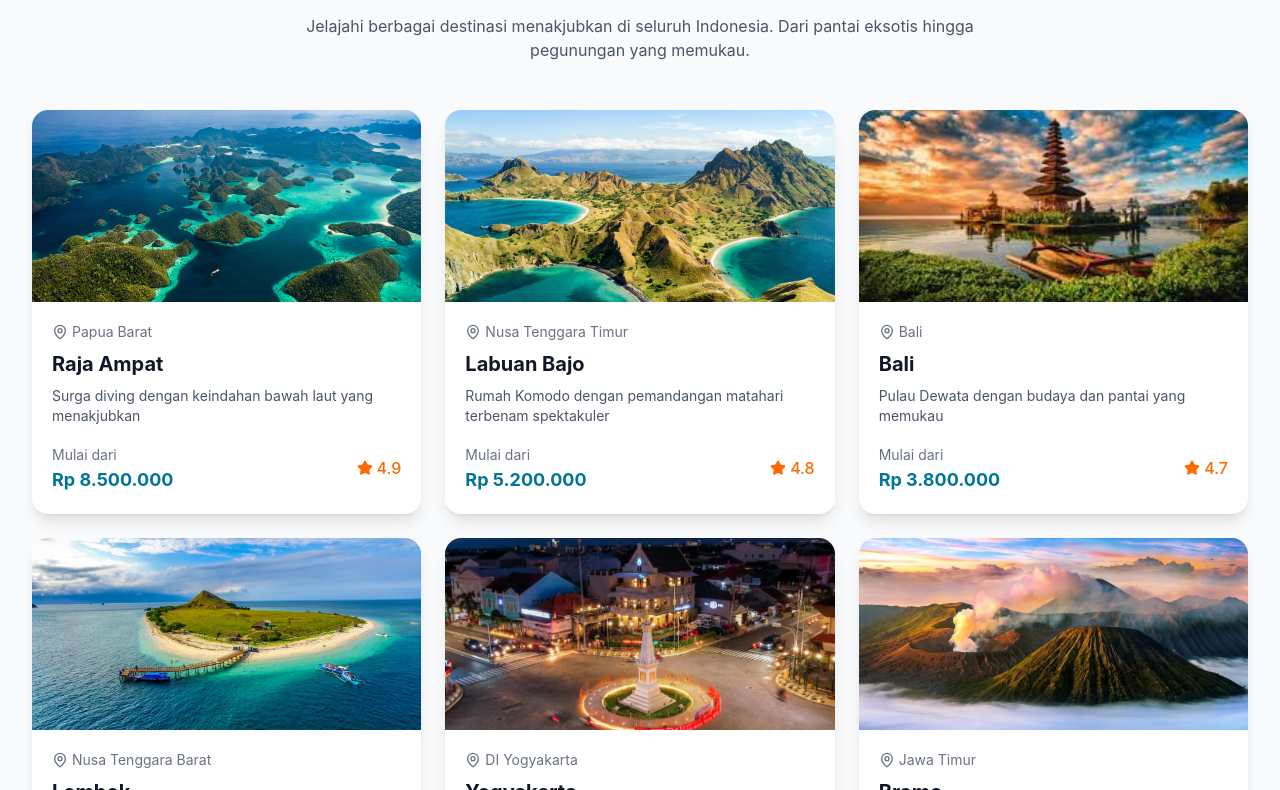
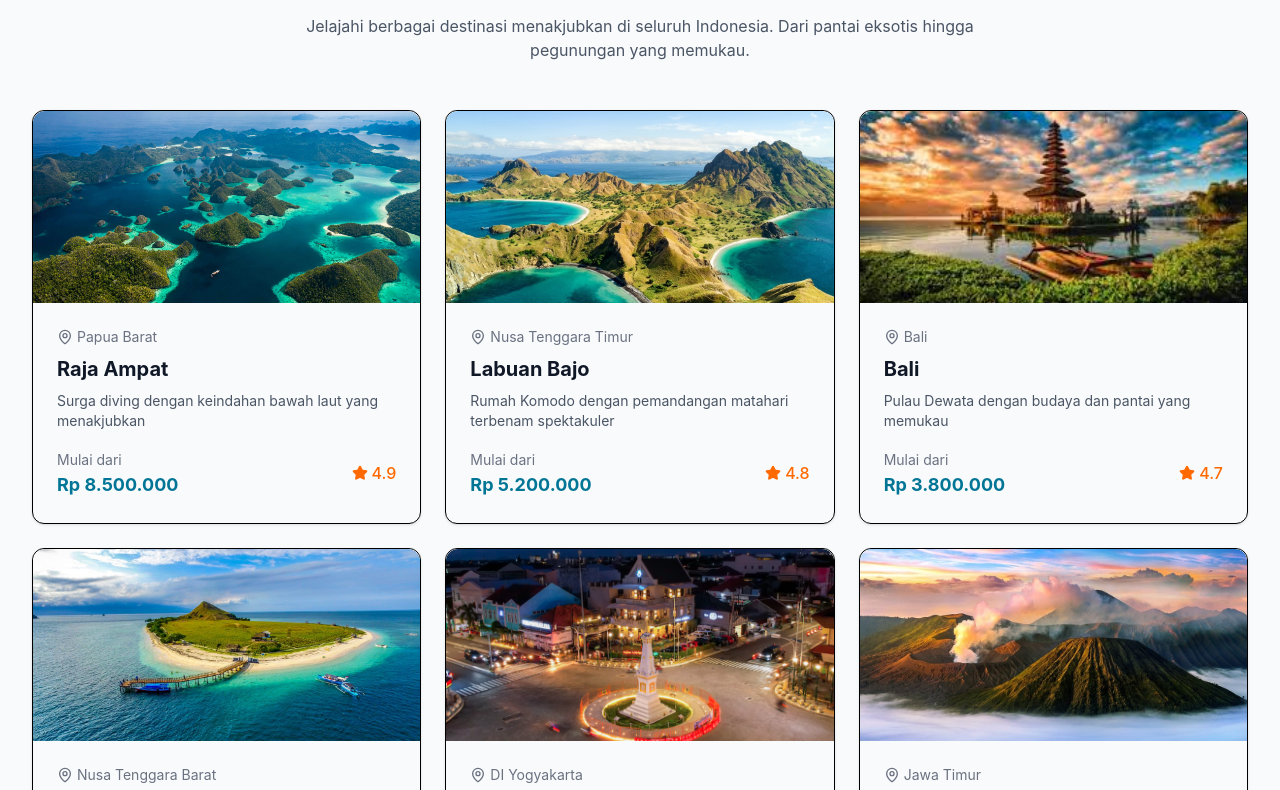
Before and after one commit to HafidzThufail22/Jelajah-in, a React (Vite) app: page / in a window 1280 px wide. Shown: the part 1250-2040 px from the top of the page. Built offline with nearby package versions, Linux system fonts and the light colour scheme.

Commit message:
update: Card.jsx

```diff
--- a/src/components/ui/Card.jsx
+++ b/src/components/ui/Card.jsx
@@ -1,38 +1,105 @@
+import * as React from "react";
+
 import { cn } from "@/lib/utils";
 
-export function Card({ children, className, ...props }) {
+function Card({ className, ...props }) {
   return (
     <div
+      data-slot="card"
       className={cn(
-        "bg-white rounded-2xl shadow-lg overflow-hidden transition-all duration-300 hover:shadow-xl hover:-translate-y-1",
+        "bg-card text-card-foreground flex flex-col rounded-xl border shadow-sm overflow-hidden",
         className
       )}
       {...props}
-    >
-      {children}
-    </div>
+    />
   );
 }
 
-export function CardImage({ src, alt, className }) {
+function CardHeader({ className, ...props }) {
   return (
-    <div className="overflow-hidden">
+    <div
+      data-slot="card-header"
+      className={cn(
+        "@container/card-header grid auto-rows-min grid-rows-[auto_auto] items-start gap-2 px-6 has-data-[slot=card-action]:grid-cols-[1fr_auto] [.border-b]:pb-6",
+        className
+      )}
+      {...props}
+    />
+  );
+}
+
+function CardTitle({ className, ...props }) {
+  return (
+    <div
+      data-slot="card-title"
+      className={cn("leading-none font-semibold", className)}
+      {...props}
+    />
+  );
+}
+
+function CardDescription({ className, ...props }) {
+  return (
+    <div
+      data-slot="card-description"
+      className={cn("text-muted-foreground text-sm", className)}
+      {...props}
+    />
+  );
+}
+
+function CardAction({ className, ...props }) {
+  return (
+    <div
+      data-slot="card-action"
+      className={cn(
+        "col-start-2 row-span-2 row-start-1 self-start justify-self-end",
+        className
+      )}
+      {...props}
+    />
+  );
+}
+
+function CardContent({ className, ...props }) {
+  return (
+    <div data-slot="card-content" className={cn("p-6", className)} {...props} />
+  );
+}
+
+function CardFooter({ className, ...props }) {
+  return (
+    <div
+      data-slot="card-footer"
+      className={cn("flex items-center px-6 [.border-t]:pt-6", className)}
+      {...props}
+    />
+  );
+}
+
+function CardImage({ className, src, alt, ...props }) {
+  return (
+    <div
+      data-slot="card-image"
+      className={cn("overflow-hidden rounded-t-xl", className)}
+      {...props}
+    >
       <img
         src={src}
         alt={alt}
-        className={cn(
-          "w-full h-48 object-cover transition-transform duration-500 hover:scale-110",
-          className
-        )}
+        className="w-full h-48 object-cover transition-transform duration-300 hover:scale-105"
       />
     </div>
   );
 }
 
-export function CardContent({ children, className }) {
-  return (
-    <div className={cn("p-5", className)}>
-      {children}
-    </div>
-  );
-}
+export {
+  Card,
+  CardHeader,
+  CardFooter,
+  CardTitle,
+  CardAction,
+  CardDescription,
+  CardContent,
+  CardImage,
+};
```
